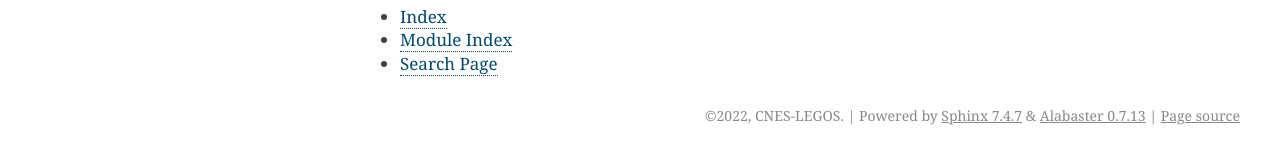
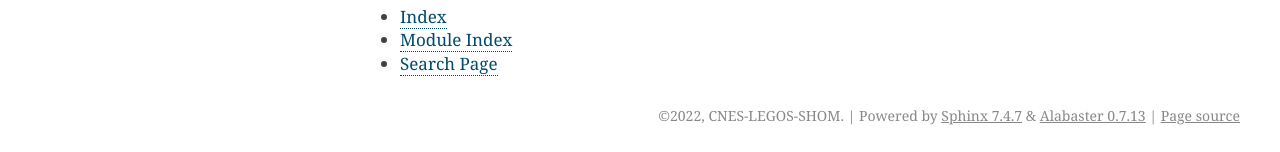
Before and after one commit to cadauxe/S2Shores, a Sphinx documentation site: the page built from docs/source/index.rst, in a window 1280 px wide. Shown: the part 1096-1248 px from the top of the page. Built offline with Sphinx 7.4.7, drawn with Linux system fonts in a browser that asks for light colours.

Commit message:
DOC update copyright

```diff
--- a/docs/source/conf.py
+++ b/docs/source/conf.py
@@ -92,7 +92,7 @@ master_doc = "index"
 
 # General information about the project.
 project = "S2SHORES"
-copyright = "2022, CNES-LEGOS"
+copyright = "2022, CNES-LEGOS-SHOM"
 
 # The version info for the project you're documenting, acts as replacement for
 # |version| and |release|, also used in various other places throughout the
```
